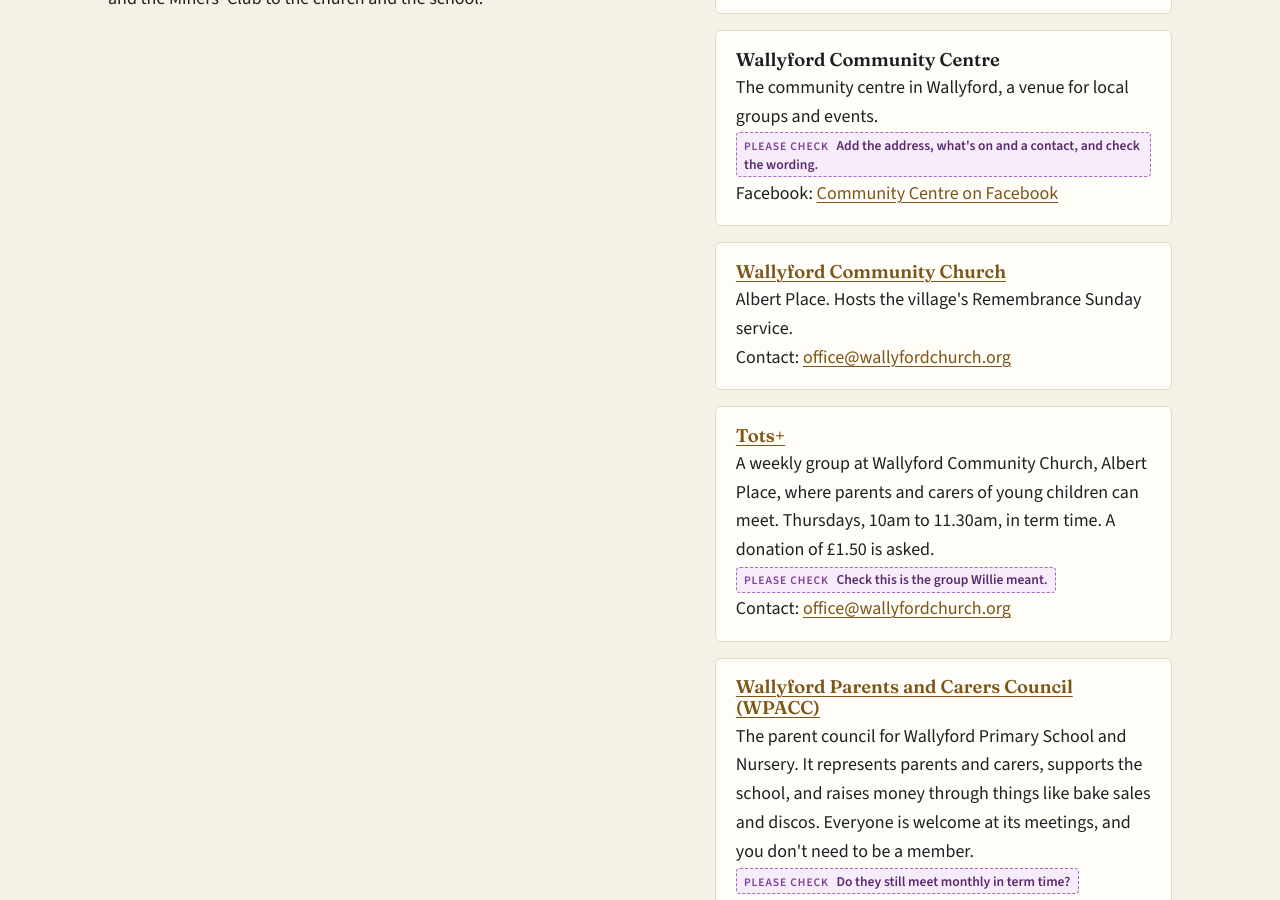
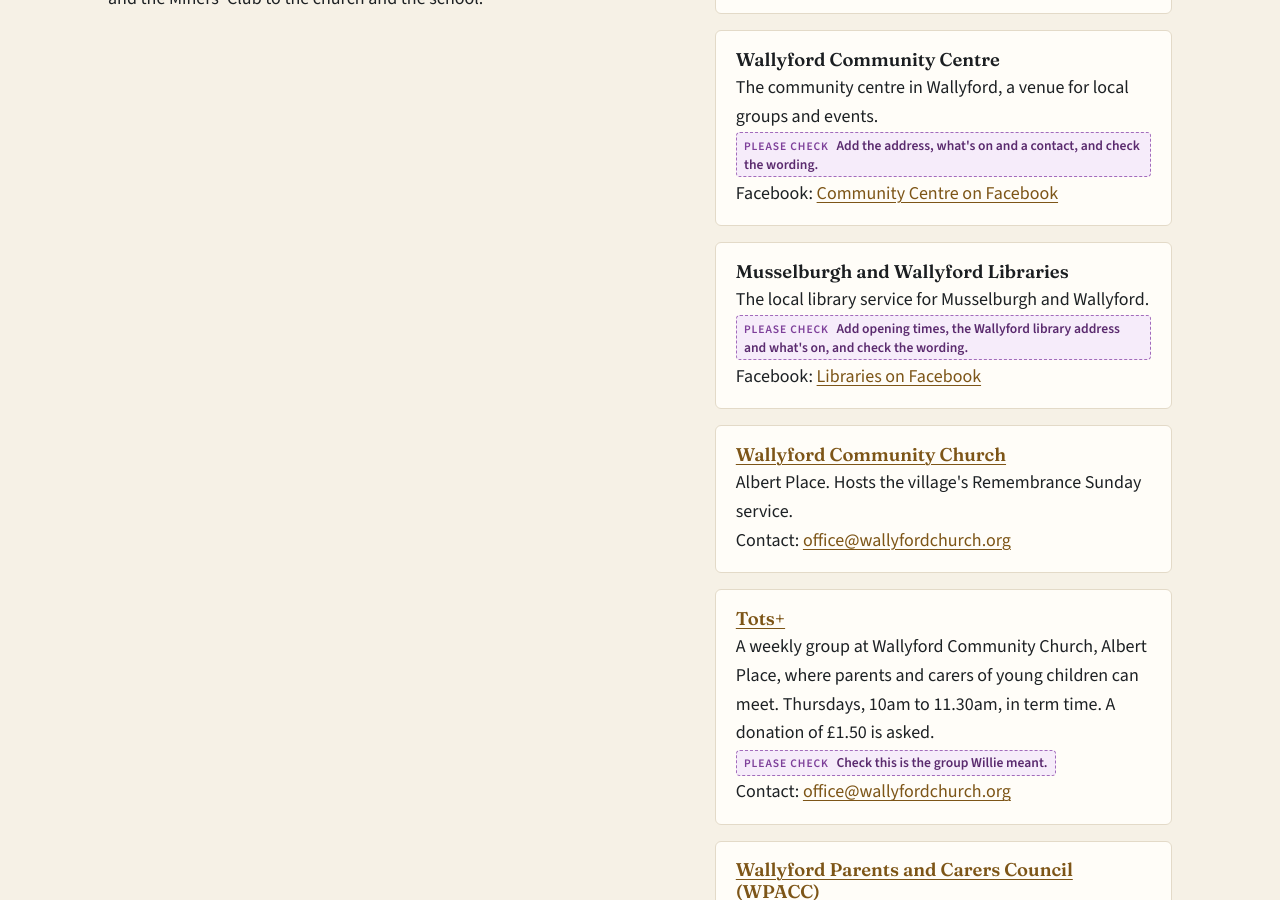
Before and after one commit to dochtie/wallyford-community-council, a Jekyll site: the page built from groups.html, in a window 1280 px wide and 900 px high, scrolled down 495 px. Built offline with Jekyll 4.4.1, drawn with Linux system fonts in a browser that asks for light colours.

Commit message:
Add Musselburgh and Wallyford Libraries to Local groups
Co-Authored-By: Claude Sonnet 5.5 <noreply@anthropic.com>
Claude-Session: https://claude.ai/code/session_01AHWgmv98gDoPYAsZMrtSb6

```diff
--- a/_data/groups.yml
+++ b/_data/groups.yml
@@ -23,6 +23,14 @@ community:
     facebook: "https://www.facebook.com/share/14tafFaeGJb/"
     facebook_label: "Community Centre on Facebook"
     check: "Add the address, what's on and a contact, and check the wording."
+
+  - name: "Musselburgh and Wallyford Libraries"
+    about: "The local library service for Musselburgh and Wallyford."
+    contact: ""
+    link: ""
+    facebook: "https://www.facebook.com/share/18SJvTXJWd/"
+    facebook_label: "Libraries on Facebook"
+    check: "Add opening times, the Wallyford library address and what's on, and check the wording."
 
   - name: "Wallyford Community Church"
     about: "Albert Place. Hosts the village's Remembrance Sunday service."
```
